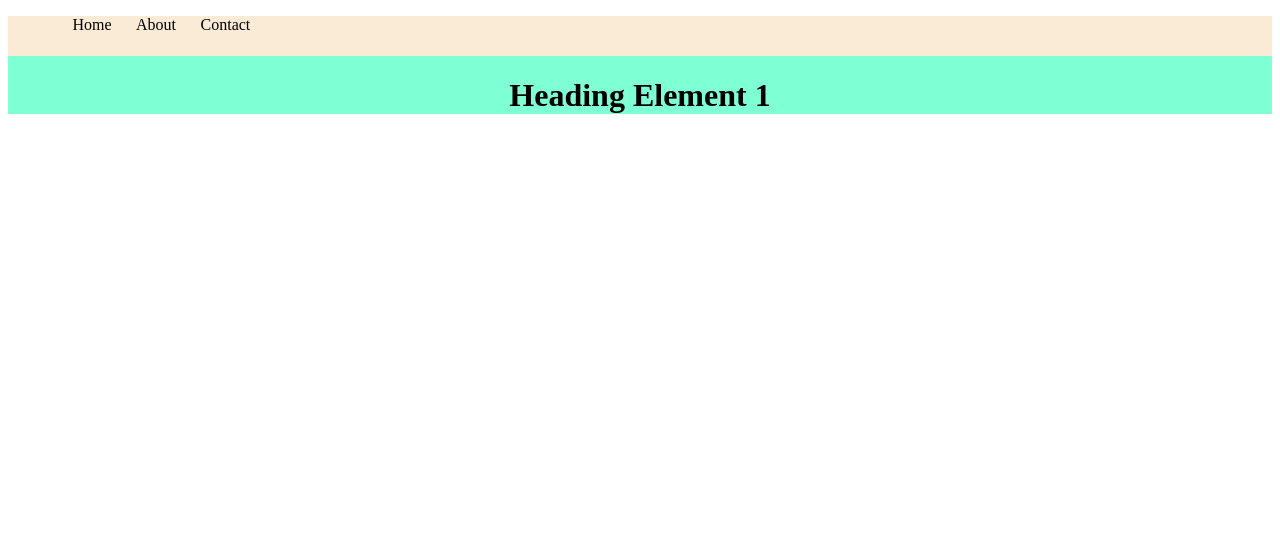
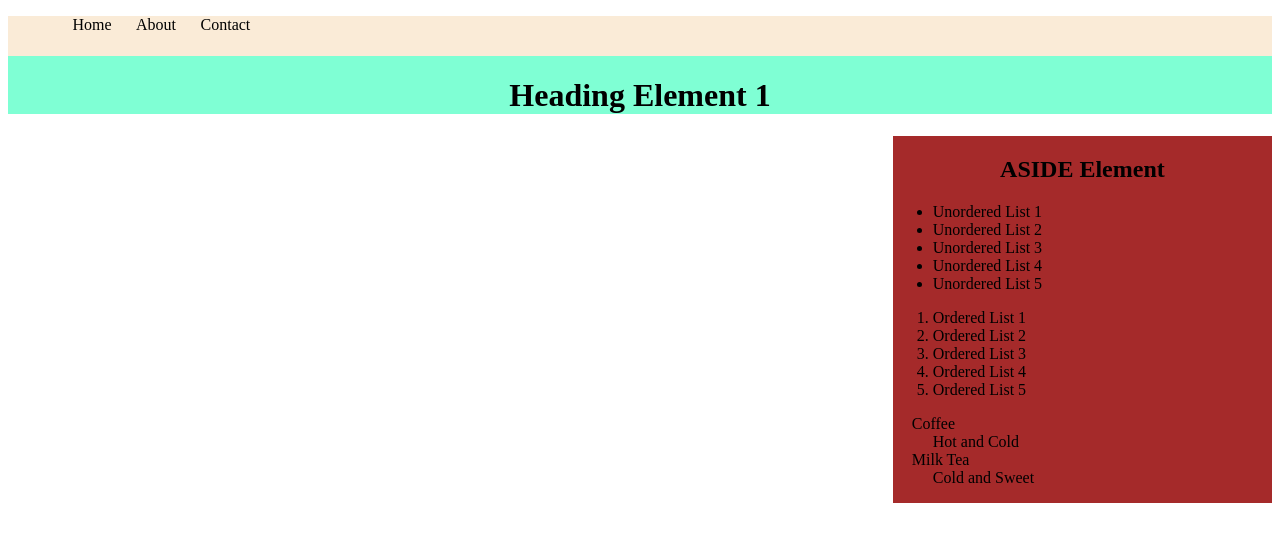
Before and after one commit to Wilmertjuntado/Semantic-Elements, a plain HTML site: page index.html in a window 1280 px wide. Drawn offline with Linux system fonts and the light colour scheme.

Commit message:
Set-up Aside

```diff
--- a/index.html
+++ b/index.html
@@ -7,6 +7,12 @@
 </head>
 <body>
 
+    <!-- <h2>Heading Element 2</2>
+    <h3>Heading Element 3</h3>
+    <h4>Heading Element 4</h4>
+    <h5>Heading Element 5</h5>
+    <h6>Heading Element 6</h6> -->
+
     <Header style="background-color: aquamarine; text-align: center;">
         <nav style="background-color: aliceblue;">
             <ul style="background-color: antiquewhite; list-style-type: none; height: 5vh;">
@@ -14,10 +20,34 @@
                 <li style="float: left; padding-left: 2%">About</li>
                 <li style="float: left; padding-left: 2%">Contact</li>
             </ul>
-
         </nav>
         <h1>Heading Element 1</h1>
     </Header>
+    <main>
+        <aside style="background-color: brown; float: right; height: 100%; width: 30%;">
+            <h2 style="text-align: center;">ASIDE Element</h2>
+            <ul>
+                <li>Unordered List 1</li>
+                <li>Unordered List 2</li>
+                <li>Unordered List 3</li>
+                <li>Unordered List 4</li>
+                <li>Unordered List 5</li>
+            </ul>
+            <ol>
+                <li>Ordered List 1</li>
+                <li>Ordered List 2</li>
+                <li>Ordered List 3</li>
+                <li>Ordered List 4</li>
+                <li>Ordered List 5</li>
+            </ol>
+            <dl>
+                <dt style="padding-left: 5%;">Coffee</dt>
+                <dd>Hot and Cold</dd>
+                <dt style="padding-left: 5%;">Milk Tea</dt>
+                <dd>Cold and Sweet</dd>
+            </dl>
+        </aside>
+    </main>
 
 
 </body>
```
